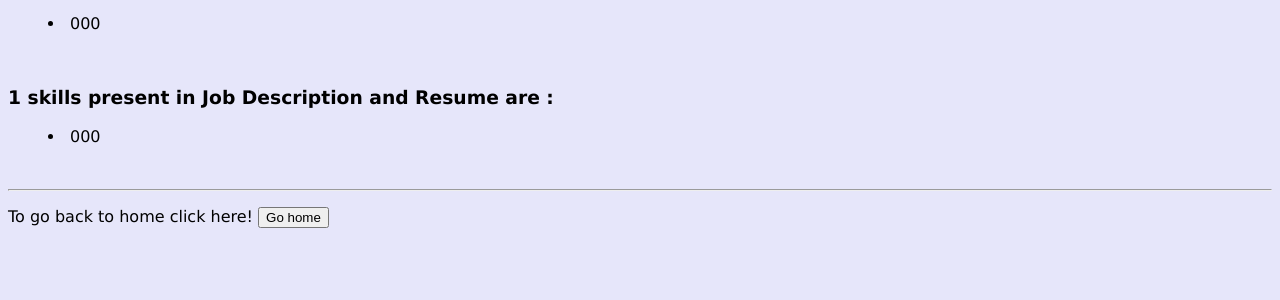
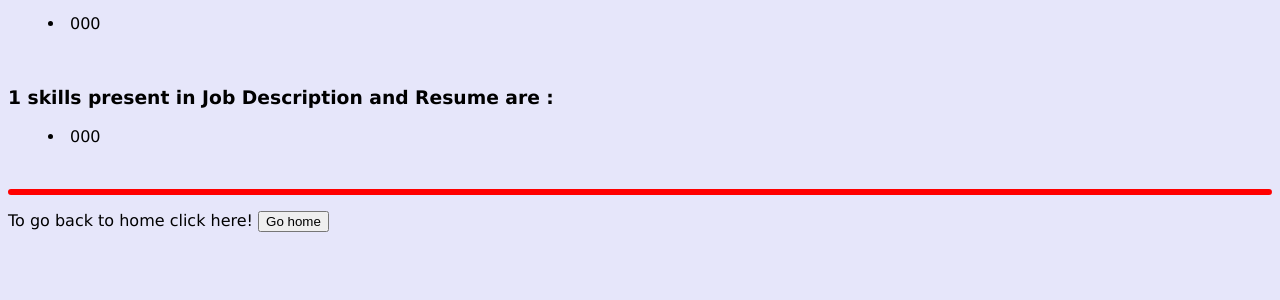
Before and after one commit to amshar05/JD-2-resume-match, a Flask app: template templates/result.html in a window 1280 px wide. Shown: the part 158-458 px from the top of the page. Run offline with Flask 2, Linux system fonts and the light colour scheme; the template is opened without the code that fills it: most values are stand-ins (such as "Sample title", 1, 10 or a date in 2020).

Commit message:
multiple resume check

```diff
--- a/static/styles.css
+++ b/static/styles.css
@@ -18,3 +18,7 @@ body{
     margin: auto;
     width: 700px;
 }
+hr{
+    border: 3px solid red;
+  border-radius:3px;
+}
```
